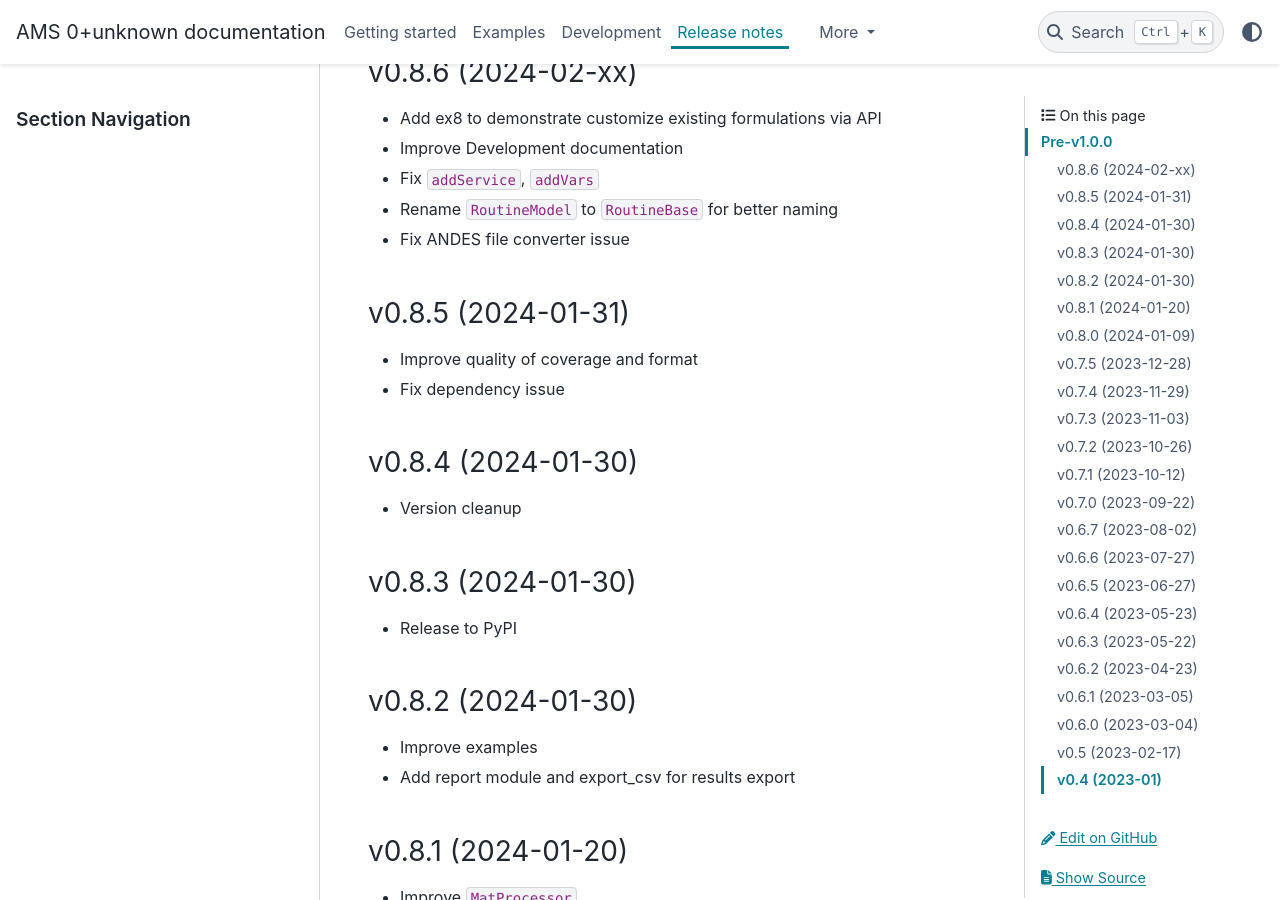
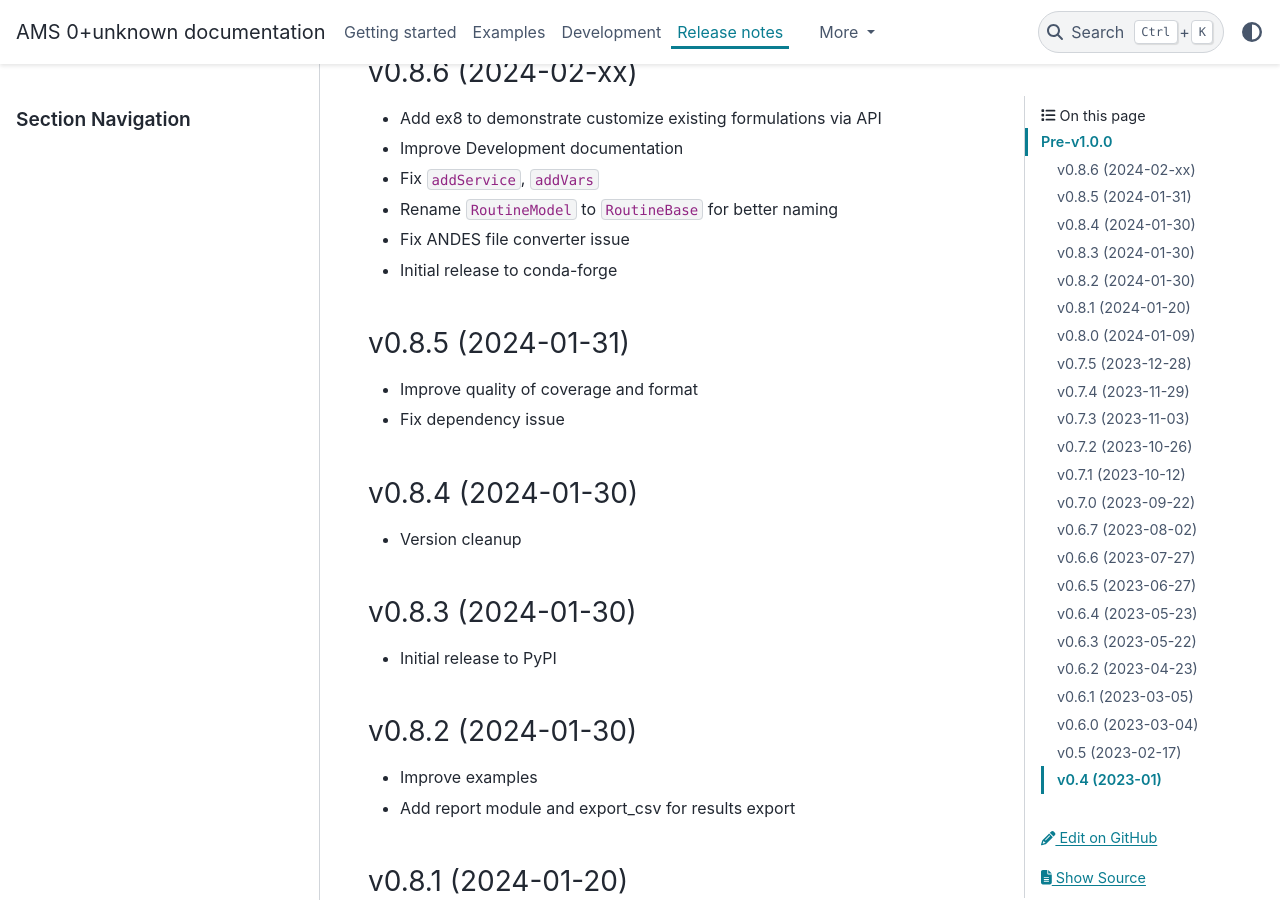
Before and after one commit to CURENT/ams, a Sphinx documentation site: the page built from docs/source/release-notes.rst, in a window 1280 px wide and 900 px high, scrolled down 305 px. Built offline with Sphinx 7.4.7 and the PyData theme 0.15.4, drawn with Linux system fonts in a browser that asks for light colours; pages that are not in the unit, such as notebooks, are missing from menus.

Commit message:
Update release-notes

```diff
--- a/docs/source/release-notes.rst
+++ b/docs/source/release-notes.rst
@@ -17,6 +17,7 @@ v0.8.6 (2024-02-xx)
 - Fix ``addService``, ``addVars``
 - Rename ``RoutineModel`` to ``RoutineBase`` for better naming
 - Fix ANDES file converter issue
+- Initial release to conda-forge
 
 v0.8.5 (2024-01-31)
 -------------------
@@ -32,7 +33,7 @@ v0.8.4 (2024-01-30)
 v0.8.3 (2024-01-30)
 -------------------
 
-- Release to PyPI
+- Initial release to PyPI
 
 v0.8.2 (2024-01-30)
 -------------------
```
